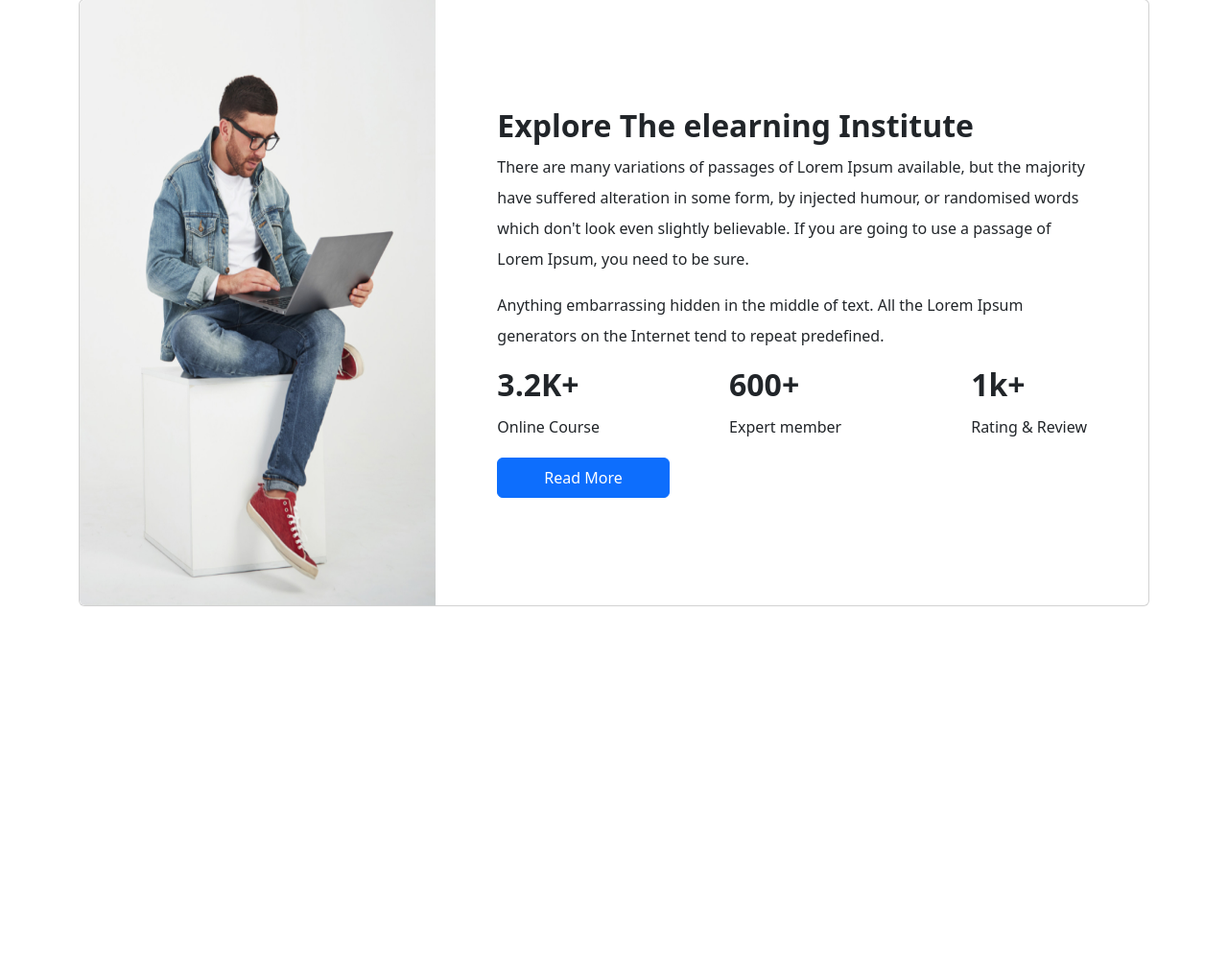
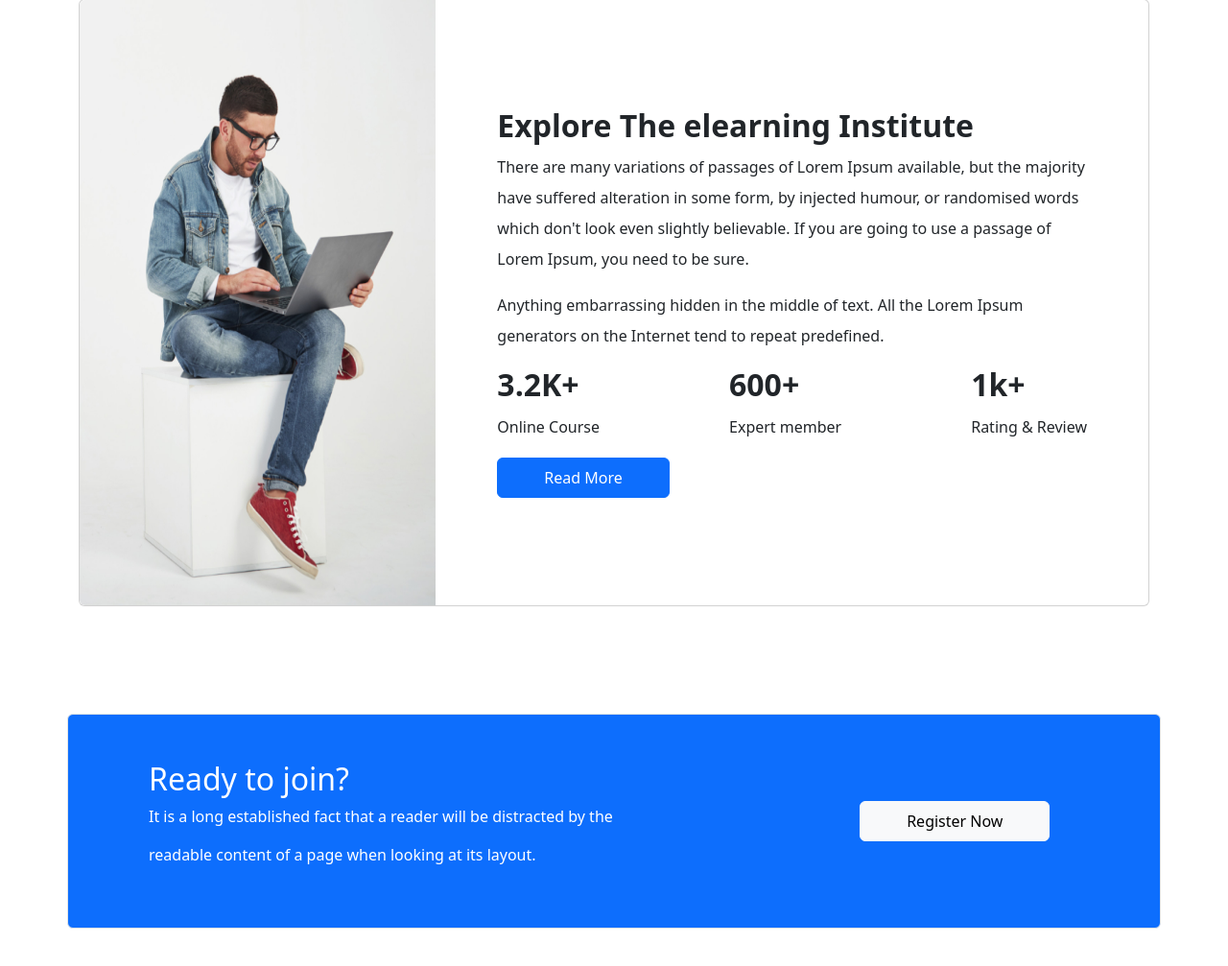
Before and after one commit to sourov2612/edTech-website, a plain HTML site: page index.html in a window 1280 px wide. Shown: the part 1796-2803 px from the top of the page at 96% size. Before the commit the page ends 2476 px from the top, so only its background shows below. Drawn offline with nearby package versions, Linux system fonts and the light colour scheme.

Commit message:
register_section_added

```diff
--- a/index.html
+++ b/index.html
@@ -238,7 +238,7 @@
         <!-- Courses section end  -->
 
         <!-- Explore The elearning start  -->
-        <section class="container mb-5">
+        <section class="container mb-5 pb-5">
           <div class="card mb-3" style="max-width: 100;">
             <div class="row g-0">
               <div class="col-md-4">
@@ -274,6 +274,28 @@
         <!-- Explore The elearning end  -->
 
 
+        <!-- Register section start  -->
+        <section class="container bg-primary border rounded mb-5 p-5">
+          <div class="">
+            <div class="row">
+              <div class="col-lg-8 d-flex justify-content-between align-items-center ps-5">
+                <div class="text-white">
+                  <h2>Ready to join?</h2>
+                  <p>It is a long established fact that a reader will be distracted by the</p>
+                  <p>readable content of a page when looking at its layout.</p>
+                </div>
+              </div>
+              <div class="col-lg-4 d-flex justify-content-center align-items-center">
+                <div>
+                  <button class="btn btn-light px-5 py-2">Register Now</button>
+                </div>
+              </div>
+            </div>
+          </div>
+        </section>
+        <!-- Register section end  -->
+
+
 
 
     </main>
```
